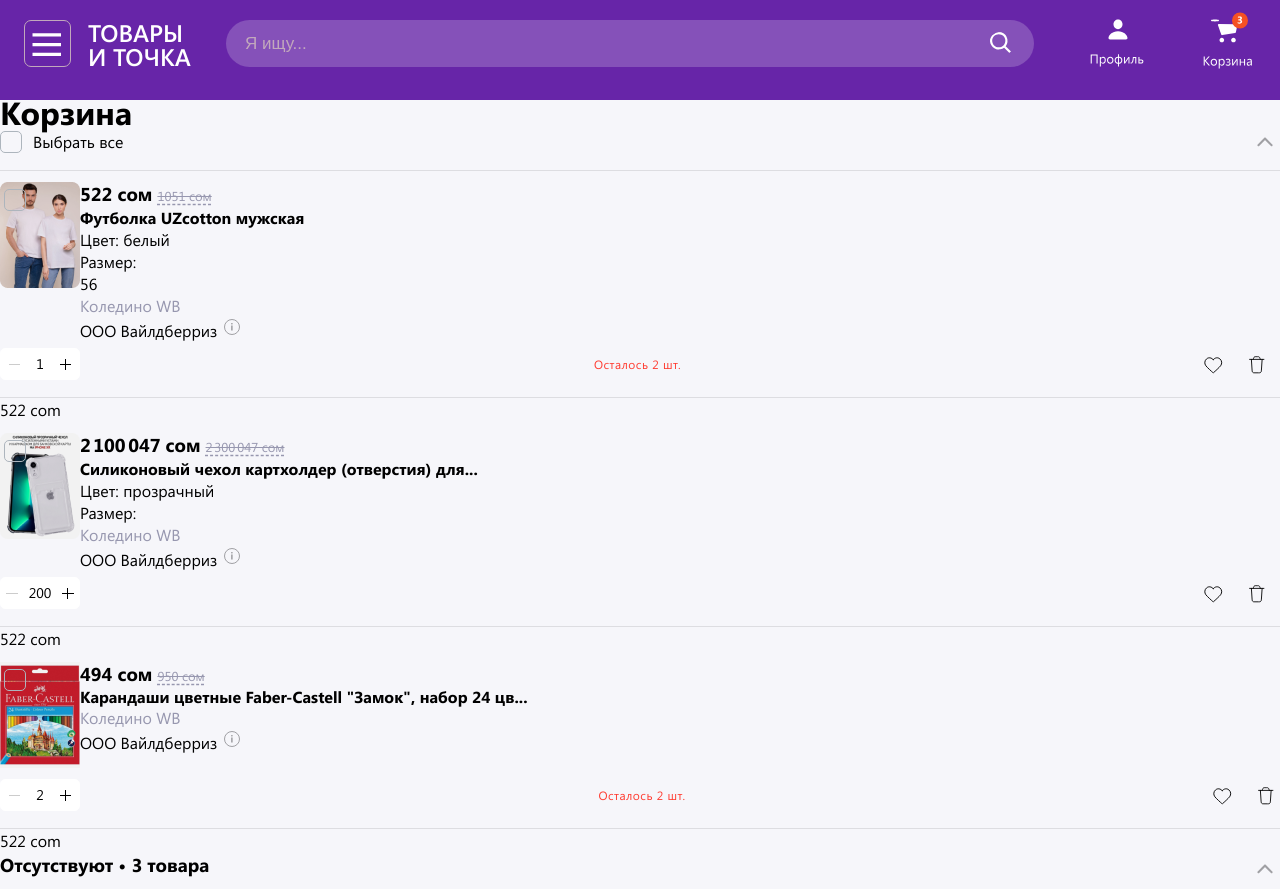
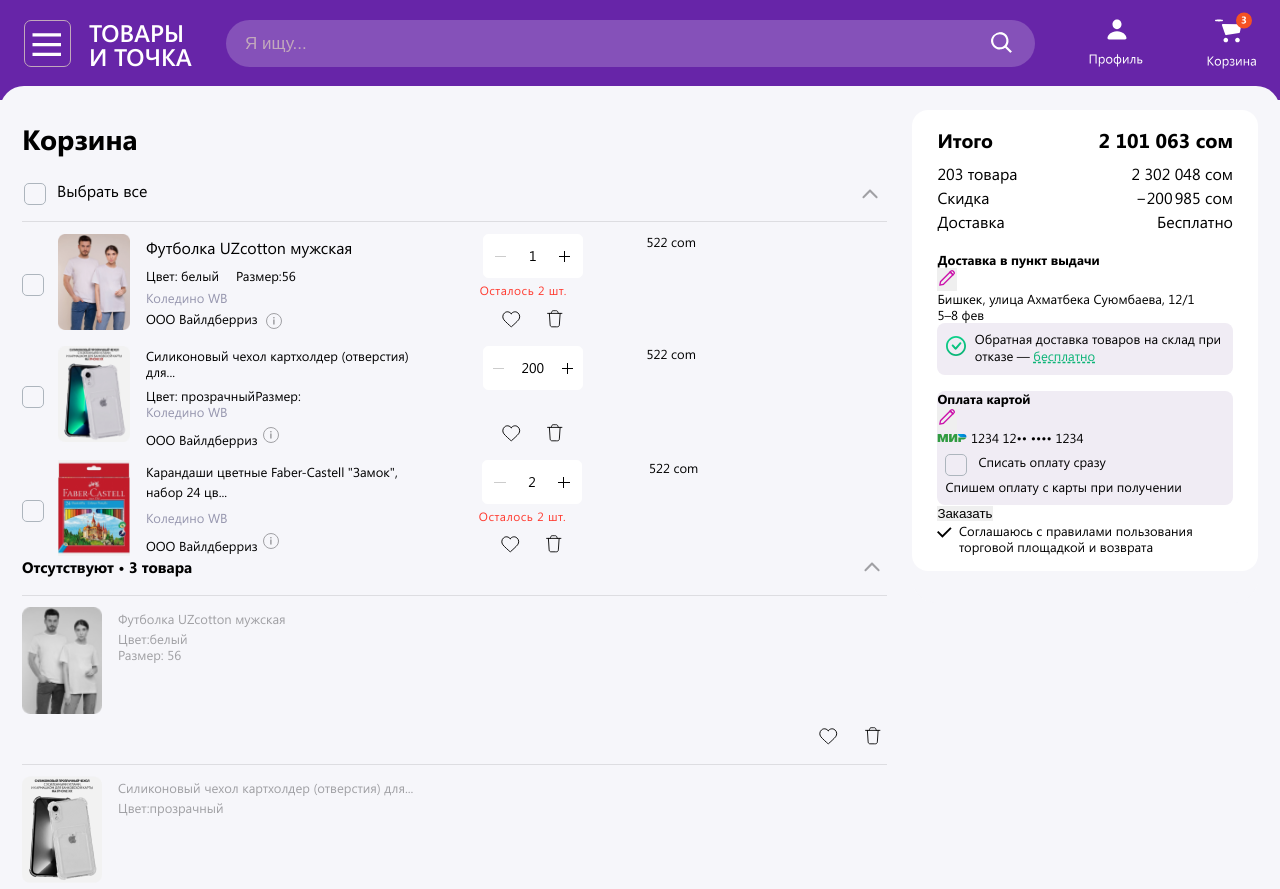
Before and after one commit to DariaSiluyanova/wbbasket.github.io, a plain HTML site: page index.html in a window 1280 px wide. Shown: the top 889 px of the page. Drawn offline with Linux system fonts and the light colour scheme; files whose address does not match are found by name.

Commit message:
laptop cart section

```diff
--- a/index.html
+++ b/index.html
@@ -57,7 +57,7 @@
       </div>
 
       <button class="laptop header__icon-personal">
-        <img src="./images/icons/profile.svg" alt="profile" />
+        <img class="header__icon-profile" src="./images/icons/profile.svg" alt="profile" />
       </button>
       <button class="laptop header__icon-personal">
         <img src="./images/icons/cart.svg" alt="cart" />
@@ -65,14 +65,14 @@
     </header>
 
     <main class="main">
-      <form action="#" method="post">
+      <form class="main__form form" action="#" method="post">
         <div class="cart-container">
-          <div>
+          <div class="form__cart">
             <h1 class="title">Корзина</h1>
             <ul class="list">
               <li class="checkbox--choose-all">
                 <input type="checkbox" class="checkbox" id="checkbox" />
-                <label class="checkbox-label" for="checkbox"
+                <label class="checkbox__label" for="checkbox"
                   >Выбрать все
                 </label>
                 <button class="collapse">
@@ -83,7 +83,7 @@
                   />
                 </button>
               </li>
-              <li class="list__item">
+              <li class="list__item item-section">
                 <div class="list__item__info">
                   <input
                     type="checkbox"
@@ -91,11 +91,12 @@
                     id="checkbox--t-short"
                   />
                   <label
-                    class="checkbox-label label-position checkbox-label--img"
+                    class="checkbox__label label-position checkbox__label--img"
                     for="checkbox--t-short"
                   >
                     <a href="#" title="Футболка UZcotton мужская">
                       <img
+                        class="checkbox__img"
                         src="./images/white-t-shirt_content.png"
                         alt="Футболка UZcotton мужская"
                       />
@@ -103,21 +104,21 @@
                   </label>
                   <div class="list__item__data">
                     <div class="mobile mob-price">
-                      <h3 class="cart-mobile-price">522 сом</h3>
-                      <div class="old-price">
+                      <h3 class="cart-mobile-price mobile">522 сом</h3>
+                      <div class="old-price mobile">
                         <span class="old-price--cancel">1051 сом</span>
                       </div>
                     </div>
-                    <h4 class="list__item__title">Футболка UZcotton мужская</h4>
-                    <div class="list__list__details details">
-                      <span>Цвет: белый</span>
-                      <span class="laptop">Размер: </span>
-                      <span class="details__size">56</span>
+                    <h4 class="list__item__title form-title">Футболка UZcotton мужская</h4>
+                    <div class="list__details details">
+                      <div class="details__color">Цвет: белый</div>
+                      <div class="laptop">Размер: </div>
+                      <div class="details__size">56</div>
                       <p class="list__item__details-store">Коледино WB</p>
                     </div>
-                    <p class="laptop">
+                    <p class="laptop details__wb">
                       OOO Вайлдберриз
-                      <span>
+                      <span class="wb-info">
                         <img
                           src="./images/icons/info.svg"
                           alt="see additional info"
@@ -126,6 +127,7 @@
                     </p>
                   </div>
                 </div>
+
                 <div class="cart-footer">
                   <div class="amount-btn">
                     <button class="amount-btn__disabled amount-bg"></button>
@@ -186,9 +188,10 @@
                     </svg>
                   </div>
                 </div>
-                <div class="laptop">522 com</div>
+
+                <div class="laptop item-section__price">522 com</div>
               </li>
-              <li class="list__item">
+              <li class="list__item item-section">
                 <div class="list__item__info">
                   <input
                     type="checkbox"
@@ -196,7 +199,7 @@
                     id="checkbox--cardholder"
                   />
                   <label
-                    class="checkbox-label label-position checkbox-label--img"
+                    class="checkbox__label label-position checkbox__label--img"
                     for="checkbox--cardholder"
                   >
                     <a
@@ -204,6 +207,7 @@
                       title="Силиконовый чехол картхолдер (отверстия) для..."
                     >
                       <img
+                        class="checkbox__img"
                         src="./images/phone-content.png"
                         alt="Силиконовый чехол картхолдер (отверстия) для..."
                       />
@@ -211,15 +215,15 @@
                   </label>
                   <div class="list__item__data">
                     <div class="mobile mob-price">
-                      <h3 class="cart-mobile-price">2 100 047 сом</h3>
+                      <h3 class="cart-mobile-price mobile">2 100 047 сом</h3>
                       <div class="old-price">
-                        <span class="old-price--cancel">2 300 047 сом</span>
+                        <span class="old-price--cancel mobile">2 300 047 сом</span>
                       </div>
                     </div>
                     <h4 class="list__item__title">
                       Силиконовый чехол картхолдер (отверстия) для...
                     </h4>
-                    <div class="list__list__details details">
+                    <div class="list__details details">
                       <span>Цвет: прозрачный</span>
                       <span class="laptop">Размер: </span>
                       <p class="list__item__details-store">Коледино WB</p>
@@ -235,6 +239,7 @@
                     </p>
                   </div>
                 </div>
+
                 <div class="cart-footer">
                   <div class="amount-btn">
                     <button class="amount-btn__disabled amount-bg"></button>
@@ -294,10 +299,11 @@
                       </g>
                     </svg>
                   </div>
+
                 </div>
-                <div class="laptop">522 com</div>
+                <div class="laptop item-section__price">522 com</div>
               </li>
-              <li class="list__item">
+              <li class="list__item item-section">
                 <div class="list__item__info">
                   <input
                     type="checkbox"
@@ -305,7 +311,7 @@
                     id="checkbox--pencils"
                   />
                   <label
-                    class="checkbox-label label-position checkbox-label--img"
+                    class="checkbox__label label-position checkbox__label--img"
                     for="checkbox--pencils"
                   >
                     <a
@@ -313,6 +319,7 @@
                       title="Карандаши цветные Faber-Castell 'Замок', набор 24 цв..."
                     >
                       <img
+                        class="checkbox__img"
                         src="./images/pencils_content.png"
                         alt="Карандаши цветные Faber-Castell 'Замок', набор 24 цв..."
                       />
@@ -320,15 +327,15 @@
                   </label>
                   <div class="list__item__data">
                     <div class="mobile mob-price">
-                      <h3 class="cart-mobile-price">494 сом</h3>
-                      <div class="old-price">
+                      <h3 class="cart-mobile-price  mobile">494 сом</h3>
+                      <div class="old-price mobile">
                         <span class="old-price--cancel">950 сом</span>
                       </div>
                     </div>
                     <h4 class="list__item__title list__item__title--pencil">
                       Карандаши цветные Faber-Castell "Замок", набор 24 цв...
                     </h4>
-                    <div class="list__list__details details">
+                    <div class="list__details details">
                       <p class="list__item__details-store">Коледино WB</p>
                     </div>
                     <p class="laptop">
@@ -342,6 +349,7 @@
                     </p>
                   </div>
                 </div>
+
                 <div class="cart-footer cart-footer--pencils">
                   <div class="amount-btn">
                     <button class="amount-btn__disabled amount-bg"></button>
@@ -401,13 +409,16 @@
                       </g>
                     </svg>
                   </div>
+
                 </div>
-                <div class="laptop">522 com</div>
+
+                <div class="laptop item-section__price">522 com</div>
+
               </li>
             </ul>
           </div>
 
-          <div class="missing-items">
+          <div class="missing-items form__missing">
             <div class="missing-items__header">
               <h3 class="missing-items__title">
                 Отсутствуют &#8226; <span>3 товара</span>
@@ -656,7 +667,7 @@
           </div>
         </div>
 
-        <div class="delivery delivery-position">
+        <div class="delivery form__delivery">
           <div class="delivery__title-container cart-title">
             <h2 class="cart-title__text">Способ доставки</h2>
             <button class="btn-edit">Изменить</button>
@@ -731,7 +742,7 @@
           </div>
         </div>
 
-        <div class="payment payment--position">
+        <div class="payment form__payment">
           <div class="payment__header cart-title">
             <h2 class="cart-title__text">Способ оплаты</h2>
             <button class="btn-edit">Изменить</button>
@@ -748,7 +759,7 @@
           </div>
         </div>
 
-        <div class="user-info">
+        <div class="user-info form__user-info">
           <h2 class="cart-title__text user-info__title">Получатель</h2>
           <div class="user__name">
             <input
@@ -789,7 +800,7 @@
           <div class="input-field___info">Для таможенного оформления</div>
         </div>
 
-        <div class="total">
+        <div class="total total--modal">
           <div class="total__row total__title">
             <h2>Итого</h2>
             <span class="total__sum">2 101 063 сом</span>
@@ -853,7 +864,7 @@
                 id="writeoffmoney"
                 name="writeoffmoney"
               />
-              <label class="checkbox-label" for="writeoffmoney"
+              <label class="checkbox__label" for="writeoffmoney"
                 >Списать оплату сразу</label
               >
               <div>Спишем оплату с карты при получении</div>
--- a/style.css
+++ b/style.css
@@ -96,20 +96,12 @@
         letter-spacing: 1.5px;
     }
 
+    .header::after {
+        bottom: -1px
+    }
+
     .header__search {
         align-self: self-end;
-    }
-
-    .header::after {
-        content: "";
-        position: absolute;
-        display: block;
-        bottom: -1px;
-        left: 0;
-        height: 24px;
-        width: 100%;
-        border-radius: 24px 24px 0 0;
-        background: var(--bg-main);
     }
 
     .header-title {
@@ -122,8 +114,8 @@
 
     .title {
         padding-bottom: 16px;
+        font-size: 18px;
         line-height: 16px;
-        font-size: 18px;
         letter-spacing: 1px;
     }
 
@@ -134,16 +126,24 @@
 
     /*cart item*/
 
+    .checkbox__label--img {
+        height: 110px;
+    }
+
+    .checkbox--choose-all {
+        padding-bottom: 16px;
+    }
+
     .list__item__title {
         font-weight: 200;
     }
 
     .list__item__data {
         padding: 0 0 3px 16px;
-
+        line-height: 22px;
     }
 
-    .list__list__details {
+    .list__details {
         padding-top: 1px;
         font-size: 13px;
     }
@@ -162,6 +162,24 @@
         border: 1px solid var(--labels);
         border-radius: 8px;
         line-height: 22px;
+    }
+
+    .checkbox+.checkbox__label {
+        align-items: center;
+    }
+
+    .checkbox+.checkbox__label::before {
+        margin-right: 11px;
+    }
+
+    .cart-footer {
+        padding: 6px 13px 17px 0px;
+        border-bottom: 1px solid var(--border-color);
+    }
+
+    .amount-btn {
+        width: 80px;
+        height: 32px;
     }
 
     /*missing items*/
@@ -209,7 +227,7 @@
         font-size: 0.85em;
     }
 
-    .write-off-money .checkbox+.checkbox-label::before {
+    .write-off-money .checkbox+.checkbox__label::before {
         margin-right: 8px;
     }
 
@@ -230,10 +248,35 @@
     .additional-block__btn {
         margin-bottom: 10px;
     }
+
+    .total {
+        position: relative;
+        padding: 2.95em 1.15em 0.6em;
+    }
+
+    .label-position::before {
+        position: absolute;
+        top: 18px;
+        left: 4px;
+    }
+
+    .cart-footer__left {
+        margin-left: -7px;
+    }
 }
 
 
 @media (min-width: 321px) {
+    main {
+        font-size: 13px;
+        line-height: 16px;
+    }
+
+    .form-title {
+        font-size: 16px;
+        line-height: 24px;
+    }
+
     .mobile {
         display: none;
     }
@@ -242,9 +285,32 @@
         display: block;
     }
 
+    .form__cart,
+    .form__missing,
+    .form__delivery,
+    .form__payment,
+    .form__user-info {
+        width: 70%;
+    }
+
+    .total--modal {
+        position: absolute;
+        width: 27%;
+        top: 10px;
+        right: 22px;
+        padding: 16px 25px;
+        border-radius: 16px;
+        background-color: var(--labels);
+    }
+
+    /* header block */
     .header {
         position: relative;
-        padding: 20px 24px 25px;
+        padding: 20px 20px 25px 24px;
+    }
+
+    .header::after {
+        bottom: -10px
     }
 
     .bg-btn {
@@ -256,8 +322,7 @@
     }
 
     .header-title {
-        flex-shrink: 4;
-        padding-left: 17px;
+        padding-left: 18px;
         padding-right: 20px;
         max-width: 155px;
         font-size: 24px;
@@ -268,7 +333,7 @@
     .header__search {
         position: relative;
         align-self: baseline;
-        flex-grow: 10;
+        flex-grow: 10.5;
     }
 
     .search-input {
@@ -284,6 +349,7 @@
         color: var(--placeholder);
     }
 
+
     .header__search-icon {
         position: absolute;
         top: 12px;
@@ -296,12 +362,116 @@
 
     .header__icon-personal {
         flex-grow: 1;
-    }
-
-    .header__icon-personal {
         margin-top: -9px;
         text-align: end;
         background-color: inherit;
+    }
+
+    .header__icon-profile {
+        margin-right: 8px;
+    }
+
+    .cart-container {
+
+        padding: 21px 22px;
+    }
+
+    .main__form {
+        position: relative;
+    }
+
+    /* cart block */
+    .title {
+        padding-bottom: 20px;
+        line-height: 36px;
+        font-size: 28px;
+        letter-spacing: 0px;
+    }
+
+    .checkbox--choose-all {
+        padding: 5px 2px 16px;
+    }
+
+    .checkbox__img {
+        height: 96px;
+        width: 72px;
+    }
+
+    .checkbox+.checkbox__label {
+        align-items: self-start;
+    }
+
+    .checkbox+.checkbox__label::before {
+        margin-right: 11px;
+    }
+
+    .item-section {
+        display: flex;
+    }
+
+    .list__item__info .checkbox+.checkbox__label::before {
+        margin-top: 40px;
+        margin-right: 14px;
+
+    }
+
+    .list__item__info {
+        width: 397px;
+    }
+
+    .list__item__title {
+        margin-bottom: 8px;
+        font-weight: 200;
+    }
+
+    .list__item__data {
+        padding-top: 2px;
+        padding-left: 16px;
+    }
+
+    .details {
+        display: flex;
+        flex-wrap: wrap;
+    }
+
+    .list__item__details-store {
+        width: 100%;
+    }
+
+    .details__color {
+        margin-right: 17px;
+        margin-bottom: 6px
+    }
+
+    .details {
+        margin-bottom: 5px
+    }
+
+    .details__wb {
+        display: flex;
+        align-items: flex-start;
+    }
+
+    .wb-info {
+        margin-left: 6px;
+    }
+
+    .cart-footer {
+        flex-grow: 2;
+        flex-direction: column;
+    }
+
+    .item-section__price {
+        flex-grow: 3;
+    }
+
+    .amount-btn {
+        width: 100px;
+        height: 44px;
+    }
+
+    .cart-footer__left {
+        margin-left: -19px;
     }
 }
 
@@ -319,6 +489,17 @@
     color: white;
 }
 
+.header::after {
+    content: "";
+    position: absolute;
+    display: block;
+    left: 0;
+    height: 24px;
+    width: 100%;
+    border-radius: 24px 24px 0 0;
+    background: var(--bg-main);
+}
+
 .bg-btn {
     background-color: var(--bg-header-footer)
 }
@@ -334,19 +515,17 @@
 .checkbox--choose-all {
     display: flex;
     justify-content: space-between;
-    margin-top: 6px;
-    padding-bottom: 16px;
+    padding-top: 6px;
     border-bottom: 1px solid var(--border-color);
     font-size: 16px;
 }
 
-.checkbox+.checkbox-label {
+.checkbox+.checkbox__label {
     display: inline-flex;
-    align-items: center;
     user-select: none;
 }
 
-.checkbox+.checkbox-label::before {
+.checkbox+.checkbox__label::before {
     content: '';
     display: inline-block;
     width: 22px;
@@ -355,23 +534,17 @@
     flex-grow: 0;
     border: 1px solid #adb5bd;
     border-radius: 5px;
-    margin-right: 11px;
     background-repeat: no-repeat;
     background-position: center center;
     background-size: 50% 50%;
 }
 
-.checkbox:checked+.checkbox-label::before {
+.checkbox:checked+.checkbox__label::before {
     border-color: var(--bg-checkbox);
     background-color: var(--bg-checkbox);
     background-image: url("./images/icons/agree.svg");
     background-size: 12px;
 }
-
-.checkbox-label--img {
-    height: 110px;
-}
-
 
 /*cart*/
 .collapse {
@@ -384,18 +557,8 @@
     padding-top: 12px;
 }
 
-.label-position::before {
-  position: absolute;
-  top: 18px;
-  left: 4px;
-}
-
 .list__item__info {
     display: flex;
-}
-
-.list__item__data {
-    line-height: 22px;
 }
 
 .list__item__details-store {
@@ -424,8 +587,6 @@
     display: flex;
     justify-content: space-around;
     align-items: center;
-    width: 80px;
-    height: 32px;
     font-size: 14px;
     background-color: var(--labels);
     border: 1px solid var(--labels);
@@ -463,12 +624,10 @@
     display: flex;
     justify-content: space-between;
     align-items: center;
-    padding: 6px 13px 17px 0px;
-    border-bottom: 1px solid var(--border-color);
 }
 
 .cart-footer__left {
-    margin-left: -7px;
+
     font-size: 12px;
     letter-spacing: 0.5px;
     color: var(--attention);
@@ -559,7 +718,7 @@
     background-color: var(--labels);
 }
 
-.delivery-position {
+.form__delivery {
     margin-bottom: 55px;
 }
 
@@ -723,7 +882,7 @@
     margin-bottom: 5px;
 }
 
-.payment--position {
+.form__payment {
     margin-bottom: 54px;
 }
 
@@ -755,11 +914,6 @@
 
 .user-info__title {
     margin-bottom: 20px;
-}
-
-.total {
-    position: relative;
-    padding: 2.95em 1.15em 0.6em;
 }
 
 .total__row {
```
